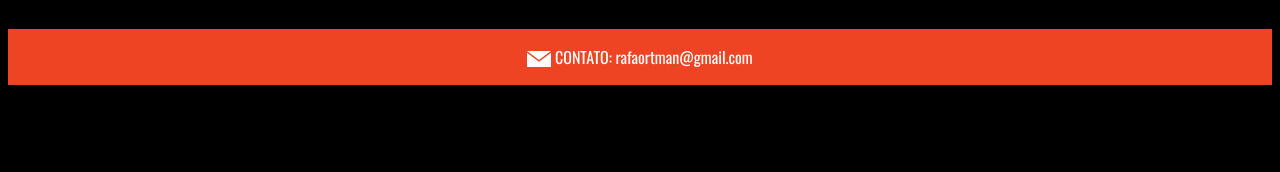
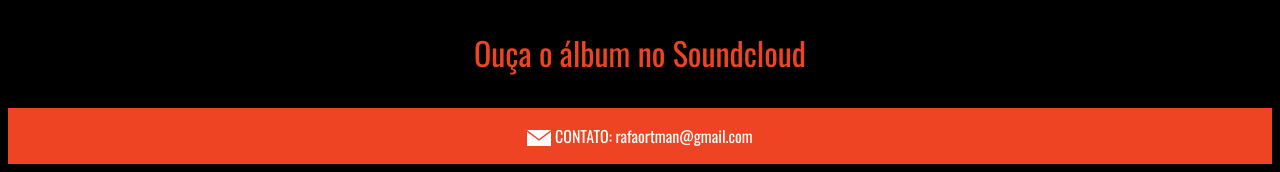
Before and after one commit to rafaortman/blague, a plain HTML site: page index.html in a window 1280 px wide. Shown: the part 1373-1545 px from the top of the page. Before the commit the page ends 1466 px from the top, so only its background shows below. Drawn offline with nearby package versions, Linux system fonts and the light colour scheme.

Commit message:
Update index.html
Inserido link para o soundcloud

```diff
--- a/index.html
+++ b/index.html
@@ -42,6 +42,11 @@
                     </p>
                 </div>
             </div>
+            <div class="album" style="text-align: center;margin-top: 2rem;font-size: 2rem;">
+                <a href="https://soundcloud.com/rafael-ortman/sets/blague" target="_blank" style="color: #ef4423;">
+                Ouça o álbum no Soundcloud
+                </a>
+            </div>
         </article>
         <footer class="pt-1 pb-1 mt-2 tac">
             <div class="contato">
```
